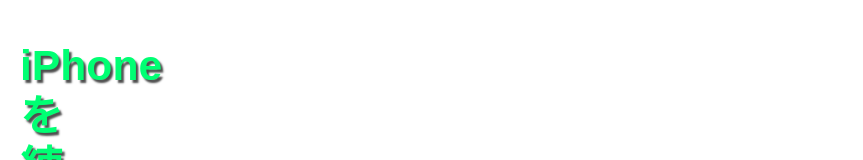
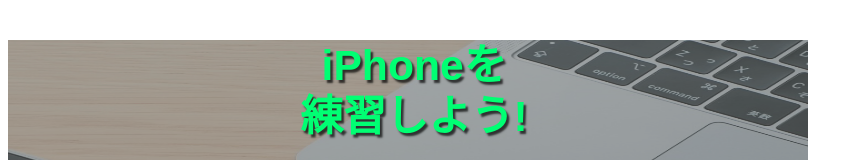
Before and after one commit to the-web800/iPhone-master, a plain HTML site: page index.html in a window 1280 px wide. Shown: the top 160 px of the page, without its empty margins (0-863 px from the left). Drawn offline with Linux system fonts and the light colour scheme.

Commit message:
Update index.html

```diff
--- a/index.html
+++ b/index.html
@@ -14,9 +14,11 @@
      <script>
           window.onload = function(){
                var wdh = screen.width ;
+　　　　　　　　　　　　 wdh += "px";
                var hgt = screen.height ;
-               document.getElementById('mbk').style.width = wdh'+px+';
-               document.getElementById('mbk').style.height = hgt'+px+';
+                   hgt += "px";
+               document.getElementById('mbk').style.width = wdh;
+               document.getElementById('mbk').style.height = hgt;
                }
     </script>
     </head>
```
